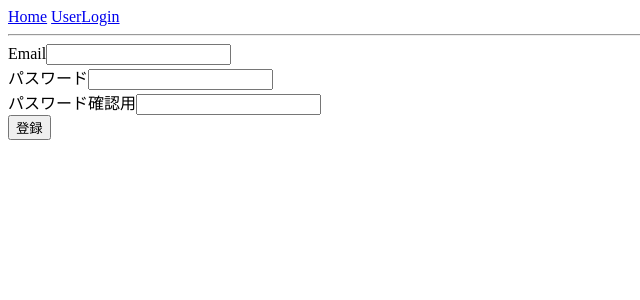
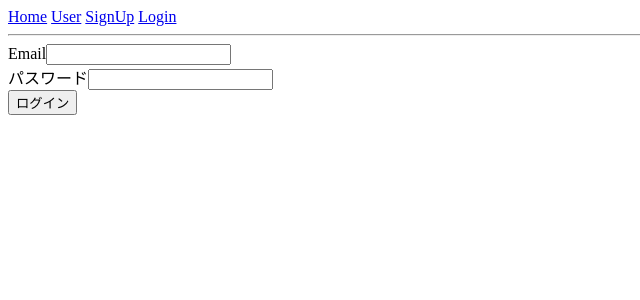
Before and after one commit to sotakahashi1173/gram, a React (Vite) app in the folder frontend/: page /login in a window 1280 px wide. Shown: the top 300 px of the page, without its empty margins (0-640 px from the left). Built offline with nearby package versions, Linux system fonts and the light colour scheme; no server answers.

Commit message:
✨feat: サインインとログインの実装

```diff
--- a/frontend/src/App.tsx
+++ b/frontend/src/App.tsx
@@ -1,12 +1,10 @@
 import UsersList from "./components/User/List";
-import User from "./components/User/Register";
 import { QueryClientProvider } from "@tanstack/react-query";
 import { queryClient } from "./gql/client";
 
 function App() {
   return (
     <QueryClientProvider client={queryClient}>
-      <User />
       <UsersList />
     </QueryClientProvider>
   );
--- /dev/null
+++ b/frontend/src/components/login/index.tsx
@@ -0,0 +1,77 @@
+import { useForm } from "react-hook-form";
+import { supabase } from "@/auth/supabase";
+import { Input } from "../ui/input";
+import { Button } from "../ui/button";
+import {
+  Form,
+  FormControl,
+  FormField,
+  FormItem,
+  FormLabel,
+  FormMessage,
+} from "../ui/form";
+import { type LoginForm, LoginSchema } from "./schema";
+import { valibotResolver } from "@hookform/resolvers/valibot";
+
+const Login = () => {
+  const form = useForm<LoginForm>({
+    mode: "onBlur",
+    resolver: valibotResolver(LoginSchema),
+    defaultValues: {
+      email: "",
+      password: "",
+    },
+  });
+  const onSubmit = async (data: LoginForm) => {
+    try {
+      const email = data.email;
+      const password = data.password;
+      const { error } = await supabase.auth.signInWithPassword({
+        email,
+        password,
+      });
+      if (error) {
+        throw new Error(error.message);
+      }
+    } catch (err) {
+      console.log(err);
+    } finally {
+      form.reset({ email: data.email, password: data.password });
+    }
+  };
+  return (
+    <Form {...form}>
+      <form onSubmit={form.handleSubmit(onSubmit)}>
+        <FormField
+          control={form.control}
+          name="email"
+          render={({ field }) => (
+            <FormItem>
+              <FormLabel>Email</FormLabel>
+              <FormControl>
+                <Input {...field} />
+              </FormControl>
+              <FormMessage />
+            </FormItem>
+          )}
+        />
+        <FormField
+          control={form.control}
+          name="password"
+          render={({ field }) => (
+            <FormItem>
+              <FormLabel>パスワード</FormLabel>
+              <FormControl>
+                <Input {...field} />
+              </FormControl>
+              <FormMessage />
+            </FormItem>
+          )}
+        />
+        <Button type="submit">ログイン</Button>
+      </form>
+    </Form>
+  );
+};
+
+export default Login;
--- a/frontend/src/components/login/schema.ts
+++ b/frontend/src/components/login/schema.ts
@@ -6,13 +6,15 @@ const passwordPattern =
   /^(?=.*?[a-z])(?=.*?[A-Z])(?=.*?\d)[a-zA-Z\d\W_]{8,32}$/;
 
 export const PasswordSchema = v.pipe(
+  v.string(),
+  v.nonEmpty("Please enter your password."),
+  v.minLength(8, "Your password must have 8 characters or more."),
+  v.regex(passwordPattern, "Your password is Invalid")
+);
+
+export const SignUpPasswordSchema = v.pipe(
   v.object({
-    password: v.pipe(
-      v.string(),
-      v.nonEmpty("Please enter your password."),
-      v.minLength(8, "Your password must have 8 characters or more."),
-      v.regex(passwordPattern, "Your password is Invalid")
-    ),
+    password: PasswordSchema,
     passwordConfirm: v.string(),
   }),
   v.forward(
@@ -24,9 +26,15 @@ export const PasswordSchema = v.pipe(
   )
 );
 
+export const SignUpSchema = v.object({
+  email: EmailSchema,
+  password: SignUpPasswordSchema,
+});
+
 export const LoginSchema = v.object({
   email: EmailSchema,
   password: PasswordSchema,
 });
 
+export type SignUpForm = v.InferInput<typeof SignUpSchema>;
 export type LoginForm = v.InferInput<typeof LoginSchema>;
--- a/frontend/src/components/login/Register.tsx
+++ b/frontend/src/components/login/signUp.tsx
@@ -10,16 +10,22 @@ import {
   FormLabel,
   FormMessage,
 } from "../ui/form";
-import { type LoginForm, LoginSchema } from "./schema";
+import { type SignUpForm, SignUpSchema } from "./schema";
 import { valibotResolver } from "@hookform/resolvers/valibot";
 
-// FIXME: ログインをSinUpに修正する
-const Login = () => {
-  const form = useForm<LoginForm>({
+const SignUp = () => {
+  const form = useForm<SignUpForm>({
     mode: "onBlur",
-    resolver: valibotResolver(LoginSchema),
+    resolver: valibotResolver(SignUpSchema),
+    defaultValues: {
+      email: "",
+      password: {
+        password: "",
+        passwordConfirm: "",
+      },
+    },
   });
-  const onSubmit = async (data: LoginForm) => {
+  const onSubmit = async (data: SignUpForm) => {
     try {
       const email = data.email;
       const password = data.password.password;
@@ -36,7 +42,13 @@ const Login = () => {
     } catch (err) {
       console.log(err);
     } finally {
-      form.reset();
+      form.reset({
+        email: data.email,
+        password: {
+          password: data.password.password,
+          passwordConfirm: "",
+        },
+      });
     }
   };
   return (
@@ -87,4 +99,4 @@ const Login = () => {
   );
 };
 
-export default Login;
+export default SignUp;
--- a/frontend/src/routeTree.gen.ts
+++ b/frontend/src/routeTree.gen.ts
@@ -13,6 +13,7 @@ import { createFileRoute } from '@tanstack/react-router'
 // Import Routes
 
 import { Route as rootRoute } from './routes/__root'
+import { Route as SignUpImport } from './routes/signUp'
 import { Route as LoginImport } from './routes/login'
 import { Route as AuthenticatedImport } from './routes/_authenticated'
 
@@ -27,6 +28,11 @@ const UserLazyRoute = UserLazyImport.update({
   path: '/user',
   getParentRoute: () => rootRoute,
 } as any).lazy(() => import('./routes/user.lazy').then((d) => d.Route))
+
+const SignUpRoute = SignUpImport.update({
+  path: '/signUp',
+  getParentRoute: () => rootRoute,
+} as any)
 
 const LoginRoute = LoginImport.update({
   path: '/login',
@@ -68,6 +74,13 @@ declare module '@tanstack/react-router' {
       preLoaderRoute: typeof LoginImport
       parentRoute: typeof rootRoute
     }
+    '/signUp': {
+      id: '/signUp'
+      path: '/signUp'
+      fullPath: '/signUp'
+      preLoaderRoute: typeof SignUpImport
+      parentRoute: typeof rootRoute
+    }
     '/user': {
       id: '/user'
       path: '/user'
@@ -83,6 +96,7 @@ declare module '@tanstack/react-router' {
 export const routeTree = rootRoute.addChildren({
   IndexLazyRoute,
   LoginRoute,
+  SignUpRoute,
   UserLazyRoute,
 })
 
@@ -97,6 +111,7 @@ export const routeTree = rootRoute.addChildren({
         "/",
         "/_authenticated",
         "/login",
+        "/signUp",
         "/user"
       ]
     },
@@ -109,6 +124,9 @@ export const routeTree = rootRoute.addChildren({
     "/login": {
       "filePath": "login.tsx"
     },
+    "/signUp": {
+      "filePath": "signUp.tsx"
+    },
     "/user": {
       "filePath": "user.lazy.tsx"
     }
--- a/frontend/src/routes/__root.tsx
+++ b/frontend/src/routes/__root.tsx
@@ -10,7 +10,10 @@ export const Route = createRootRoute({
         </Link>{" "}
         <Link to="/user" className="[&.active]:font-bold">
           User
-        </Link>
+        </Link>{" "}
+        <Link to="/signUp" className="[&.active]:font-bold">
+          SignUp
+        </Link>{" "}
         <Link to="/login" className="[&.active]:font-bold">
           Login
         </Link>
--- a/frontend/src/routes/login.tsx
+++ b/frontend/src/routes/login.tsx
@@ -1,16 +1,10 @@
 import { createFileRoute } from "@tanstack/react-router";
-import Register from "@/components/login/Register";
-import { QueryClientProvider } from "@tanstack/react-query";
-import { queryClient } from "@/gql/client";
+import Login from "@/components/login";
 
 export const Route = createFileRoute("/login")({
-  component: Login,
+  component: login,
 });
 
-function Login() {
-  return (
-    <QueryClientProvider client={queryClient}>
-      <Register />
-    </QueryClientProvider>
-  );
+function login() {
+  return <Login />;
 }
--- /dev/null
+++ b/frontend/src/routes/signUp.tsx
@@ -0,0 +1,10 @@
+import { createFileRoute } from "@tanstack/react-router";
+import SignUp from "@/components/login/signUp";
+
+export const Route = createFileRoute("/signUp")({
+  component: signUp,
+});
+
+function signUp() {
+  return <SignUp />;
+}
--- a/frontend/src/routes/user.lazy.tsx
+++ b/frontend/src/routes/user.lazy.tsx
@@ -1,6 +1,5 @@
 import { createLazyFileRoute } from "@tanstack/react-router";
 import UsersList from "@/components/User/List";
-import User from "@/components/login/Register";
 import { QueryClientProvider } from "@tanstack/react-query";
 import { queryClient } from "@/gql/client";
 
@@ -12,7 +11,6 @@ function usersList() {
   return (
     <QueryClientProvider client={queryClient}>
       <UsersList />
-      <User />
     </QueryClientProvider>
   );
 }
```
